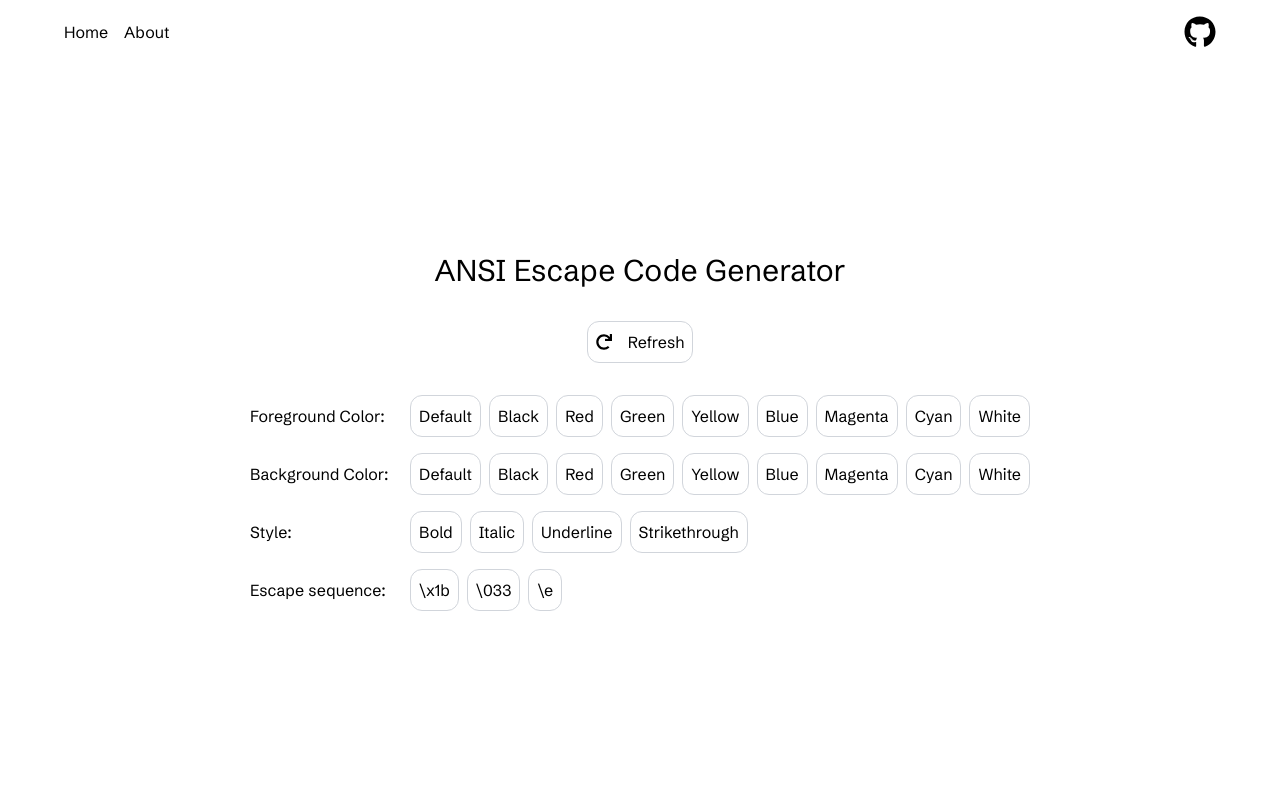
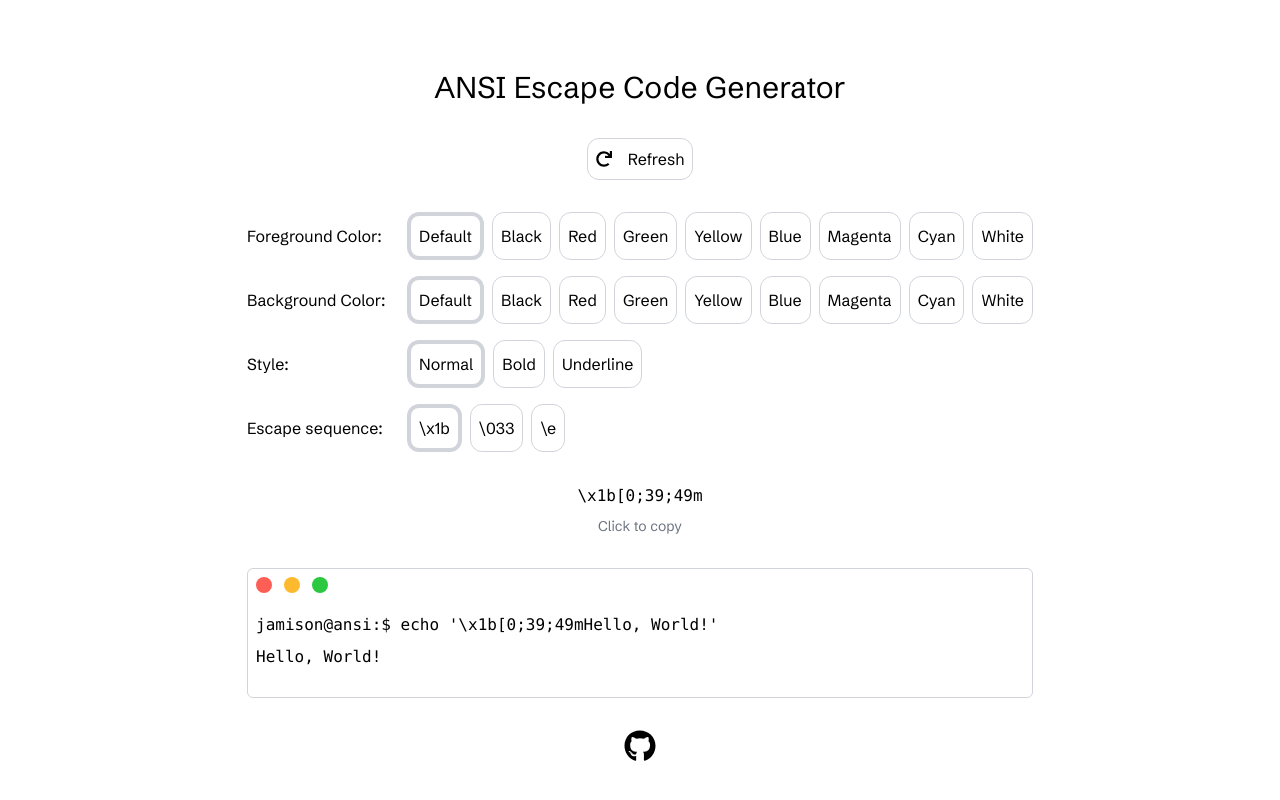
Before and after one commit to jamisonrobey/ansi-generator, a Next.js app: page / in a window 1280 px wide. Shown: the top 800 px of the page. Built offline with nearby package versions, Linux system fonts and the light colour scheme.

Commit message:
release: v1

```diff
--- a/app/layout.tsx
+++ b/app/layout.tsx
@@ -1,7 +1,9 @@
 import type { Metadata } from "next";
 import { Schibsted_Grotesk } from "next/font/google";
+import { Header } from "@/components/Header";
+
 import "./globals.css";
-import Header from "@/components/Header";
+import { FaGithub } from "react-icons/fa";
 
 const schibstedGrotesk = Schibsted_Grotesk({ subsets: ["latin"] });
 
@@ -20,12 +22,9 @@ export default function RootLayout({
       <body
         className={`${schibstedGrotesk.className} px-16 p-4 dark:bg-[#030D13] dark:text-white`}
       >
-        <div className="flex flex-col min-h-screen">
-          <Header />
-          <main className="flex-grow container flex items-center justify-center">
-            {children}
-          </main>
-        </div>
+        <main className="flex-grow container min-h-screen flex items-center justify-center">
+          {children}
+        </main>
       </body>
     </html>
   );
--- a/app/page.tsx
+++ b/app/page.tsx
@@ -1,37 +1,142 @@
-import React from "react";
-import { FaRedo } from "react-icons/fa";
-import { IconButton } from "@/components/IconButton";
-import { OptionGroup } from "@/components/OptionGroup";
+"use client";
 
-const colors = [
-  "Default",
-  "Black",
-  "Red",
-  "Green",
-  "Yellow",
-  "Blue",
-  "Magenta",
-  "Cyan",
-  "White",
-];
-
-const styles = ["Bold", "Italic", "Underline", "Strikethrough"];
-
-const escapeSequences = ["\\x1b", "\\033", "\\e"];
+import React, { useState } from "react";
+import Link from "next/link";
+import { FaRedo, FaGithub } from "react-icons/fa";
+import { IconButton } from "@/components/ui/IconButton";
+import { OptionGroup } from "@/components/ui/OptionGroup";
+import { MockTerminal } from "@/components/MockTerminal";
+import {
+  ANSIOptions,
+  colors,
+  styles,
+  escapeSequences,
+  colorToANSI,
+  bgColorToANSI,
+  styleToANSI,
+  MappingType,
+} from "@/lib/ansiConstants";
 
 export default function Home() {
+  const [ansiOptions, setAnsiOptions] = useState<ANSIOptions>({
+    foreground: "39",
+    background: "49",
+    style: "0",
+    escapeSequence: "\\x1b",
+  });
+  const [copied, setCopied] = useState(false);
+
+  const updateOption = (key: keyof ANSIOptions, value: string) => {
+    const mappings = {
+      foreground: colorToANSI,
+      background: bgColorToANSI,
+      style: styleToANSI,
+      escapeSequence: {
+        "\\x1b": "\\x1b",
+        "\\033": "\\033",
+        "\\e": "\\e",
+      } as MappingType,
+    };
+    const ansiValue = mappings[key][value];
+    if (ansiValue) {
+      setAnsiOptions((prev) => ({ ...prev, [key]: ansiValue }));
+    }
+  };
+
+  const getSelectedOption = (key: keyof ANSIOptions): string => {
+    const value = ansiOptions[key];
+
+    if (key === "escapeSequence") {
+      return value;
+    }
+
+    if (key === "style") {
+      return (
+        Object.keys(styleToANSI).find((k) => styleToANSI[k] === value) ||
+        "Normal"
+      );
+    }
+
+    const reverseMap = Object.fromEntries(
+      Object.entries(key === "background" ? bgColorToANSI : colorToANSI).map(
+        ([k, v]) => [v, k]
+      )
+    );
+    return reverseMap[value] || value;
+  };
+
+  const handleRefresh = () => {
+    setAnsiOptions({
+      foreground: "39",
+      background: "49",
+      style: "0",
+      escapeSequence: "\\x1b",
+    });
+  };
+
+  const getFullAnsiCode = () => {
+    return `${ansiOptions.escapeSequence}[${ansiOptions.style};${ansiOptions.foreground};${ansiOptions.background}m`;
+  };
+
+  const handleCopy = () => {
+    navigator.clipboard.writeText(getFullAnsiCode()).then(() => {
+      setCopied(true);
+      setTimeout(() => setCopied(false), 2000);
+    });
+  };
+
   return (
     <div className="flex items-center flex-col max-w-4xl mx-auto">
-      <h1 className="text-3xl mb-8">ANSI Escape Code Generator</h1>
+      <h1 className="text-3xl mb-8">
+        <Link
+          href="https://en.wikipedia.org/wiki/ANSI_escape_code"
+          className="hover:underline"
+        >
+          ANSI{" "}
+        </Link>
+        Escape Code Generator
+      </h1>
       <div className="mb-8">
-        <IconButton icon={FaRedo} text="Refresh" />
+        <IconButton icon={FaRedo} text="Refresh" onClick={handleRefresh} />
       </div>
       <div className="space-y-4 w-full">
-        <OptionGroup label="Foreground Color:" options={colors} />
-        <OptionGroup label="Background Color:" options={colors} />
-        <OptionGroup label="Style:" options={styles} />
-        <OptionGroup label="Escape sequence:" options={escapeSequences} />
+        <OptionGroup
+          label="Foreground Color:"
+          options={colors}
+          selectedOption={getSelectedOption("foreground")}
+          updateOption={(value) => updateOption("foreground", value)}
+        />
+        <OptionGroup
+          label="Background Color:"
+          options={colors}
+          selectedOption={getSelectedOption("background")}
+          updateOption={(value) => updateOption("background", value)}
+        />
+        <OptionGroup
+          label="Style:"
+          options={styles}
+          selectedOption={getSelectedOption("style")}
+          updateOption={(value) => updateOption("style", value)}
+        />
+        <OptionGroup
+          label="Escape sequence:"
+          options={escapeSequences}
+          selectedOption={ansiOptions.escapeSequence}
+          updateOption={(value) => updateOption("escapeSequence", value)}
+        />
+        <div className="cursor-pointer p-4 text-center" onClick={handleCopy}>
+          <p className="font-mono mb-2">{getFullAnsiCode()}</p>
+          <p className="text-sm text-gray-500 dark:text-gray-400">
+            {copied ? "Copied!" : "Click to copy"}
+          </p>
+        </div>
+        <div className="pb-8 w-full">
+          <MockTerminal {...ansiOptions} />
+        </div>
       </div>
+      <Link href="https://github.com/jamisonrobey/ansi-generator">
+        <FaGithub className="w-8 h-8" />
+      </Link>
     </div>
   );
 }
--- a/components/Button.tsx
+++ /dev/null
@@ -1,13 +0,0 @@
-import { IconType } from "react-icons";
-
-interface ButtonProps {
-  text: string;
-}
-
-export const Button = (props: ButtonProps) => {
-  return (
-    <button className="items-center flex justify-between p-2 border border-gray-300 dark:border-gray-800 rounded-xl">
-      <p>{props.text}</p>
-    </button>
-  );
-};
--- a/components/Header.tsx
+++ /dev/null
@@ -1,26 +0,0 @@
-import Link from "next/link";
-import { FaGithub } from "react-icons/fa";
-
-export default function Header() {
-  return (
-    <header className="flex items-center justify-between ">
-      <nav>
-        <ul className="flex space-x-4">
-          <li>
-            <Link className="hover:underline" href="/">
-              Home
-            </Link>
-          </li>
-          <li>
-            <Link className="hover:underline" href="/about">
-              About
-            </Link>
-          </li>
-        </ul>
-      </nav>
-      <Link href="https://github.com/jamisonrobey">
-        <FaGithub className="w-8 h-8" />
-      </Link>
-    </header>
-  );
-}
--- /dev/null
+++ b/components/MockTerminal.tsx
@@ -0,0 +1,49 @@
+import React from "react";
+import Link from "next/link";
+import { ANSIOptions, ANSI_COLOR_MAP } from "../lib/ansiConstants";
+
+export const MockTerminal: React.FC<ANSIOptions> = ({
+  foreground,
+  background,
+  style,
+  escapeSequence,
+}) => {
+  const textColor = ANSI_COLOR_MAP[foreground] || "inherit";
+  const backgroundColor = ANSI_COLOR_MAP[background] || "transparent";
+  const fontWeight = style === "1" ? "bold" : "normal";
+  const textDecoration = style === "4" ? "underline" : "none";
+
+  const ansiCode = `${escapeSequence}[${style};${foreground};${background}m`;
+
+  return (
+    <div className="flex flex-col border border-gray-300 dark:border-gray-800 p-2 rounded-md">
+      <div className="flex items-center space-x-3">
+        <span className="w-4 h-4 rounded-full bg-[#fd5f57]" />
+        <span className="w-4 h-4 rounded-full bg-[#fdba2e]" />
+        <span className="w-4 h-4 rounded-full bg-[#2bc840]" />
+      </div>
+      <div className="my-4">
+        <p className="font-mono py-1">
+          <Link
+            href="https://github.com/jamisonrobey"
+            className="hover:underline"
+          >
+            jamison
+          </Link>
+          @ansi:$ echo '{ansiCode}Hello, World!'
+        </p>
+        <p
+          className="font-mono py-1"
+          style={{
+            color: textColor,
+            backgroundColor,
+            fontWeight,
+            textDecoration,
+          }}
+        >
+          Hello, World!
+        </p>
+      </div>
+    </div>
+  );
+};
--- a/components/OptionGroup.tsx
+++ /dev/null
@@ -1,19 +0,0 @@
-import { Button } from "./Button";
-
-interface OptionGroupProps {
-  label: string;
-  options: string[];
-}
-
-export const OptionGroup = (props: OptionGroupProps) => (
-  <div className="flex items-center">
-    <div className="w-40 flex-shrink-0">
-      <h2>{props.label}</h2>
-    </div>
-    <div className="flex flex-wrap gap-2">
-      {props.options.map((option) => (
-        <Button key={option} text={option} />
-      ))}
-    </div>
-  </div>
-);
--- /dev/null
+++ b/components/ui/Button.tsx
@@ -0,0 +1,24 @@
+import React from "react";
+
+interface ButtonProps {
+  text: string;
+  onClick: () => void;
+  isSelected?: boolean;
+}
+
+export const Button: React.FC<ButtonProps> = ({
+  text,
+  onClick,
+  isSelected = false,
+}) => {
+  return (
+    <button
+      className={`items-center flex border-gray-300 dark:border-gray-800 justify-between p-2 rounded-xl ${
+        isSelected ? "border-4" : "border"
+      }`}
+      onClick={onClick}
+    >
+      <p>{text}</p>
+    </button>
+  );
+};
--- a/components/IconButton.tsx
+++ b/components/ui/IconButton.tsx
@@ -3,11 +3,15 @@ import { IconType } from "react-icons";
 interface IconButtonProps {
   icon: IconType;
   text: string;
+  onClick: () => void;
 }
 
 export const IconButton = (props: IconButtonProps) => {
   return (
-    <button className="items-center space-x-4 flex justify-between p-2 border border-gray-300 dark:border-gray-800 rounded-xl">
+    <button
+      className="items-center space-x-4 flex justify-between p-2 border border-gray-300 dark:border-gray-800 rounded-xl"
+      onClick={props.onClick}
+    >
       <props.icon />
       <p>{props.text}</p>
     </button>
--- /dev/null
+++ b/components/ui/OptionGroup.tsx
@@ -0,0 +1,32 @@
+import React from "react";
+import { Button } from "./Button";
+
+interface OptionGroupProps {
+  label: string;
+  options: string[];
+  selectedOption: string;
+  updateOption: (value: string) => void;
+}
+
+export const OptionGroup: React.FC<OptionGroupProps> = ({
+  label,
+  options,
+  selectedOption,
+  updateOption,
+}) => (
+  <div className="flex items-center">
+    <div className="w-40 flex-shrink-0">
+      <h2>{label}</h2>
+    </div>
+    <div className="flex flex-wrap gap-2">
+      {options.map((option) => (
+        <Button
+          key={option}
+          text={option}
+          onClick={() => updateOption(option)}
+          isSelected={selectedOption === option}
+        />
+      ))}
+    </div>
+  </div>
+);
--- /dev/null
+++ b/lib/ansiConstants.ts
@@ -0,0 +1,100 @@
+export type ANSIOption =
+  | "30"
+  | "31"
+  | "32"
+  | "33"
+  | "34"
+  | "35"
+  | "36"
+  | "37"
+  | "39" // foreground colors
+  | "40"
+  | "41"
+  | "42"
+  | "43"
+  | "44"
+  | "45"
+  | "46"
+  | "47"
+  | "49" // background colors
+  | "0"
+  | "1"
+  | "4" // styles
+  | "\\x1b"
+  | "\\033"
+  | "\\e"; // escape sequences
+
+export interface ANSIOptions {
+  foreground: ANSIOption;
+  background: ANSIOption;
+  style: ANSIOption;
+  escapeSequence: ANSIOption;
+}
+
+export const colors = [
+  "Default",
+  "Black",
+  "Red",
+  "Green",
+  "Yellow",
+  "Blue",
+  "Magenta",
+  "Cyan",
+  "White",
+];
+
+export const styles = ["Normal", "Bold", "Underline"];
+export const escapeSequences = ["\\x1b", "\\033", "\\e"];
+
+export const colorToANSI: Record<string, ANSIOption> = {
+  Default: "39",
+  Black: "30",
+  Red: "31",
+  Green: "32",
+  Yellow: "33",
+  Blue: "34",
+  Magenta: "35",
+  Cyan: "36",
+  White: "37",
+};
+
+export const bgColorToANSI: Record<string, ANSIOption> = {
+  Default: "49",
+  Black: "40",
+  Red: "41",
+  Green: "42",
+  Yellow: "43",
+  Blue: "44",
+  Magenta: "45",
+  Cyan: "46",
+  White: "47",
+};
+
+export const styleToANSI: Record<string, ANSIOption> = {
+  Normal: "0",
+  Bold: "1",
+  Underline: "4",
+};
+
+export const ANSI_COLOR_MAP: Record<string, string> = {
+  "30": "black",
+  "31": "red",
+  "32": "green",
+  "33": "yellow",
+  "34": "blue",
+  "35": "magenta",
+  "36": "cyan",
+  "37": "white",
+  "39": "inherit", // Default foreground
+  "40": "black",
+  "41": "red",
+  "42": "green",
+  "43": "yellow",
+  "44": "blue",
+  "45": "magenta",
+  "46": "cyan",
+  "47": "white",
+  "49": "transparent", // Default background
+};
+
+export type MappingType = Record<string, ANSIOption>;
```
Also changed, not shown: 1 other file (tests, documents, lock files or other folders).
